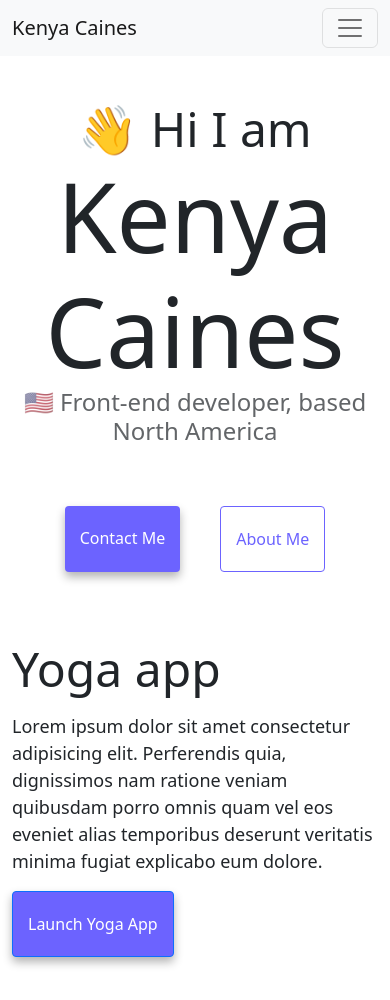
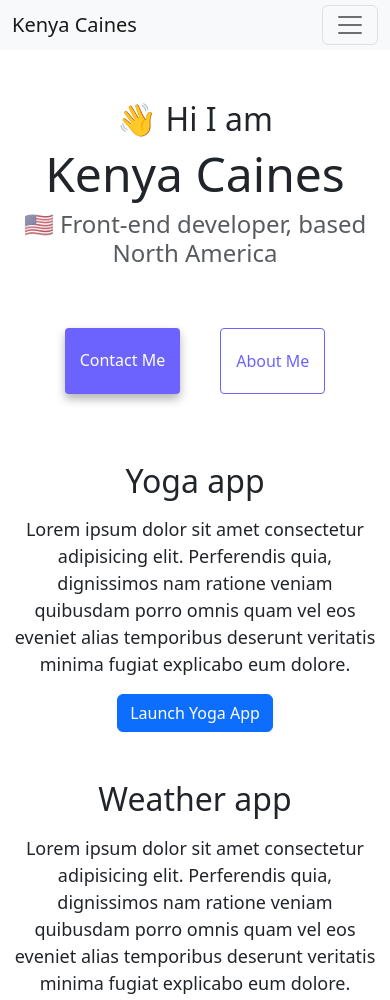
Before and after one commit to kenyacaines/SheCodes-Responsive-wk3-homework, a plain HTML site: page index.html in a window 390 px wide. Shown: the top 1000 px of the page. Drawn offline with nearby package versions, Linux system fonts and the light colour scheme.

Commit message:
Updated styling to make page more responsive

```diff
--- a/style.css
+++ b/style.css
@@ -4,7 +4,8 @@
   --box-shadow: 0 5px 10px rgba(0, 0, 0, 0.3);
 }
 body {
-  margin-top: 100px;
+  margin: 100px 0;
+  font-size: 16px;
 }
 
 h1,
@@ -23,7 +24,7 @@ h2 {
 
 h3 {
   font-size: 24px;
-  opacity: 0.7;
+  opacity: 0.75;
 }
 
 p {
@@ -32,7 +33,13 @@ p {
 }
 .navbar {
   display: flex;
+  align-items: center;
+  justify-content: space-between;
+  padding-top: 5px;
+  padding-bottom: 5px;
 }
+
+
 .navigation-links {
   display: flex;
   margin-top: 40px;
@@ -86,7 +93,7 @@ p {
 .email-link:hover {
   text-decoration: underline;
 }
-.btn-primary {
+.primary-link {
   border-radius: 4px;
   padding: 20px 15px;
   text-decoration: none;
@@ -95,3 +102,24 @@ p {
   box-shadow: var(--box-shadow);
   color: white;
 }
+@media (max-width: 576px) {
+  body {
+    text-align: center;
+  }
+  h1 {
+    font-size: 48px;
+    line-height: 1.5;
+  }
+  h2 {
+    text-align: center;
+    font-size: 32px;
+  }
+  p {
+    text-align: center;
+  }
+  .project-link {
+    display: block;
+    text-align: center;
+    margin: 0 20px;
+  }
+}
```
